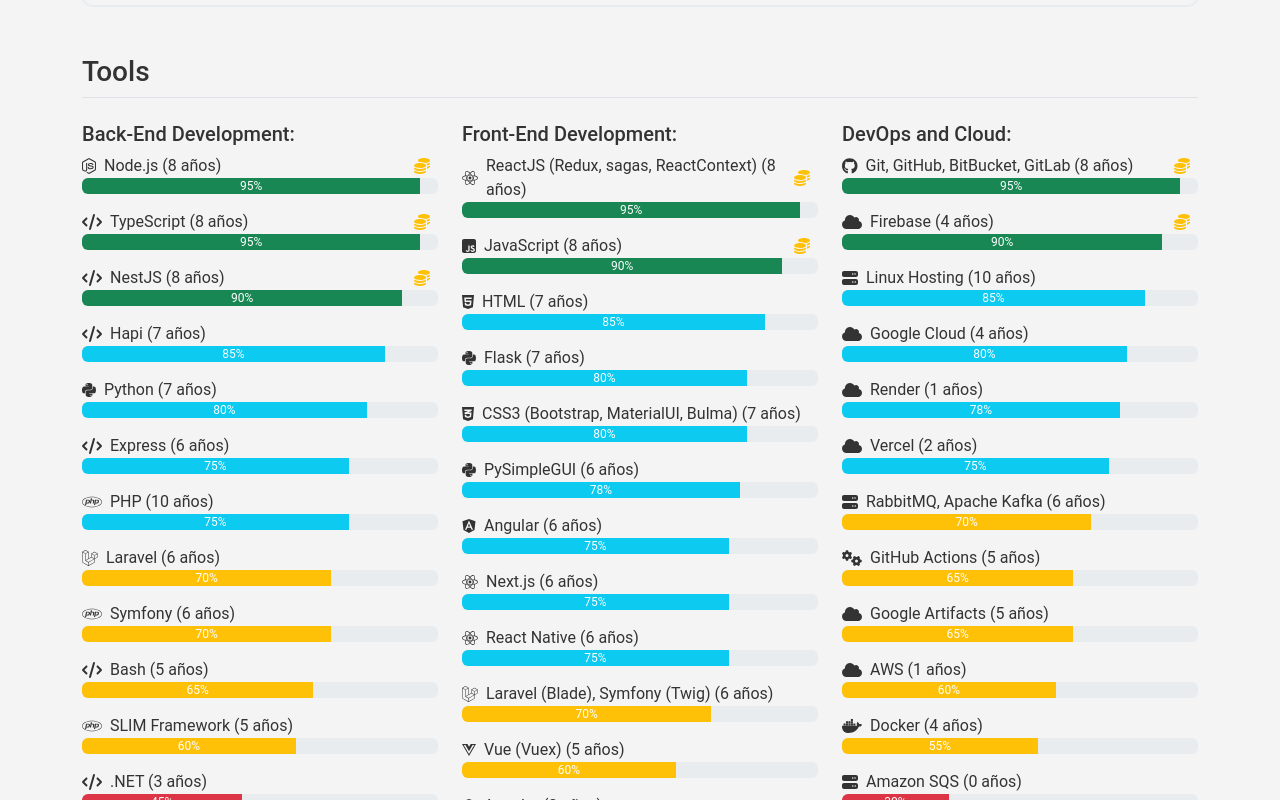
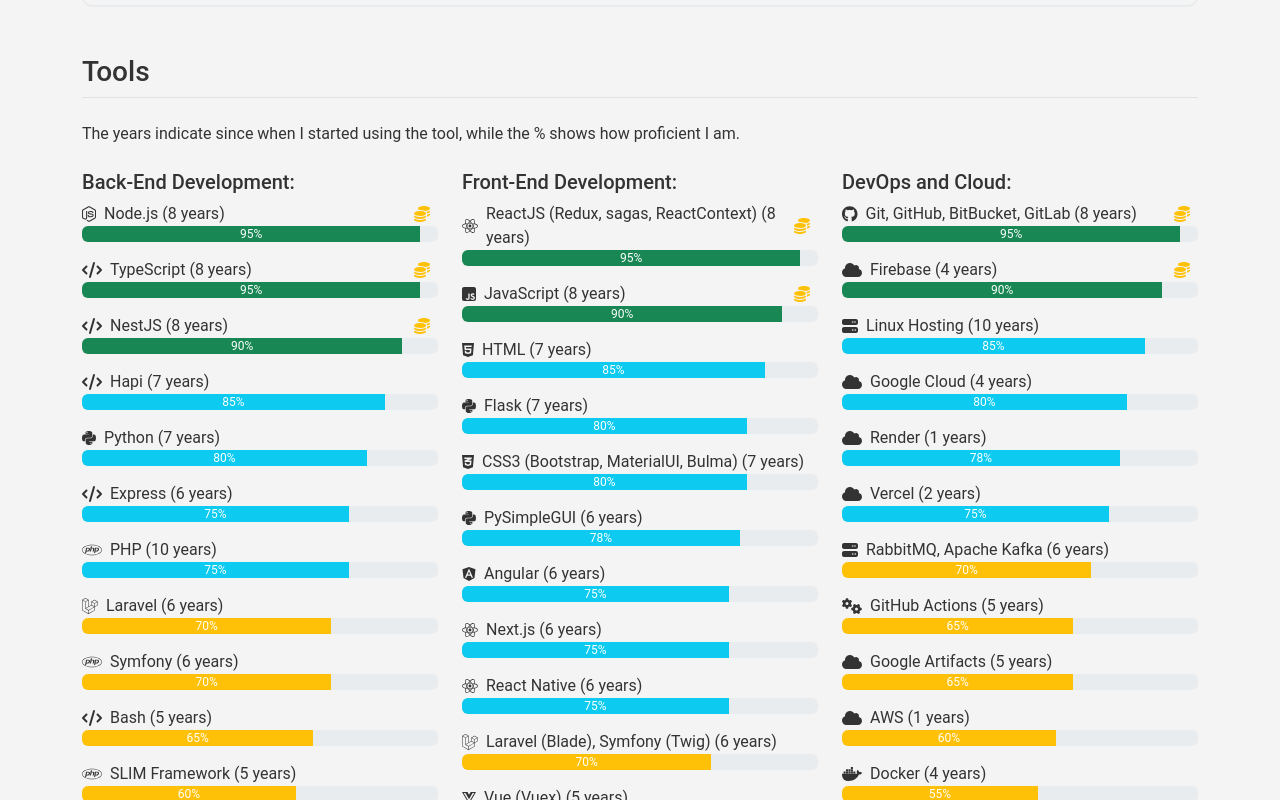
Before and after one commit to stevenvo780/mi-cv, a Next.js app: page /en in a window 1280 px wide. Shown: the part 5080-5880 px from the top of the page. Built offline with nearby package versions, Linux system fonts and the light colour scheme.

Commit message:
Agregar tooltip informativo sobre la experiencia con herramientas y actualizar traducciones para incluir el término 'años'.

```diff
--- a/src/app/components/Tools/index.tsx
+++ b/src/app/components/Tools/index.tsx
@@ -32,6 +32,7 @@ export default function Tools() {
     <section className="mb-5">
       <Container>
         <h3 className="border-bottom pb-2 mb-4">{t('tools.title')}</h3>
+        <p className="mb-4">{t("tools.tooltip.info")}</p>
         <Row>
           {tools.map((tool, index) => (
             <Col md={4} key={index} className="mb-4">
@@ -44,7 +45,10 @@ export default function Tools() {
                         {item.icon && (
                           <FontAwesomeIcon icon={item.icon} className="me-2" />
                         )}
-                        <span>{t(`tools.item.${item.name}`)} ({getYearsOfExperience(item.startedAt)} años)</span>
+                        <span>
+                          {t(`tools.item.${item.name}`)} (
+                          {getYearsOfExperience(item.startedAt)} {t("tools.years")})
+                        </span>
                       </div>
                       {item.level > 85 && (
                         <FontAwesomeIcon icon={faCoins} className="text-warning me-2" />
--- a/src/locales/en/common/tools.json
+++ b/src/locales/en/common/tools.json
@@ -105,5 +105,7 @@
   "tools.category.gameDevelopment": "Game Development",
   "tools.category.projectManagement": "Project Planning and Management",
   "tools.item.gitActions": "GitHub Actions",
-  "tools.item.googleArtifacts": "Google Artifacts"
+  "tools.item.googleArtifacts": "Google Artifacts",
+  "tools.years": "years",
+  "tools.tooltip.info": "The years indicate since when I started using the tool, while the % shows how proficient I am."
 }
--- a/src/locales/es/common/tools.json
+++ b/src/locales/es/common/tools.json
@@ -105,5 +105,7 @@
   "tools.item.render": "Render",
   "tools.item.advance_documents": "Advance Documents",
   "tools.item.gitActions": "GitHub Actions",
-  "tools.item.googleArtifacts": "Google Artifacts"
+  "tools.item.googleArtifacts": "Google Artifacts",
+  "tools.years": "años",
+  "tools.tooltip.info": "Los años indican desde cuándo empecé a usar la herramienta, mientras que el % refleja cuánto la sé usar."
 }
```
